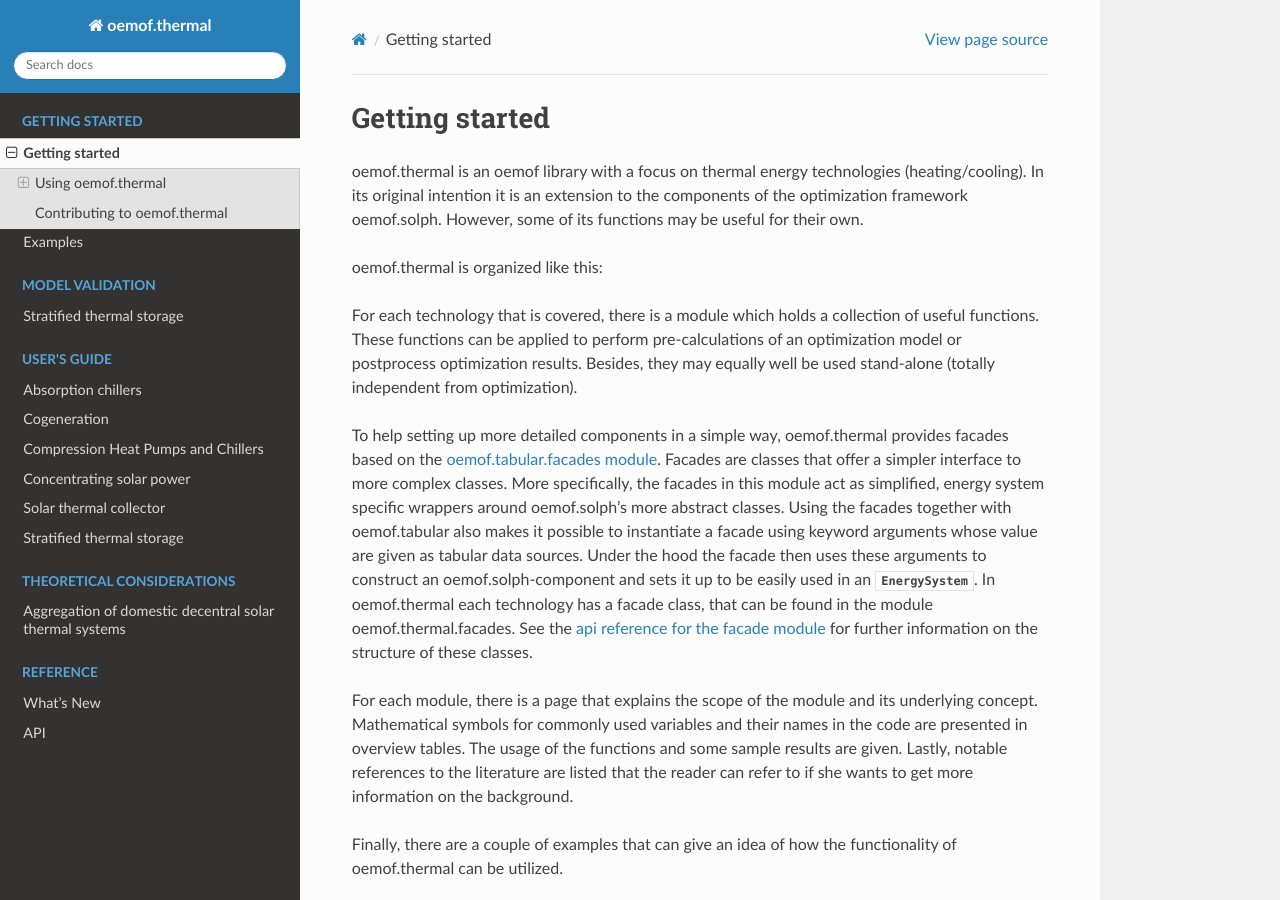
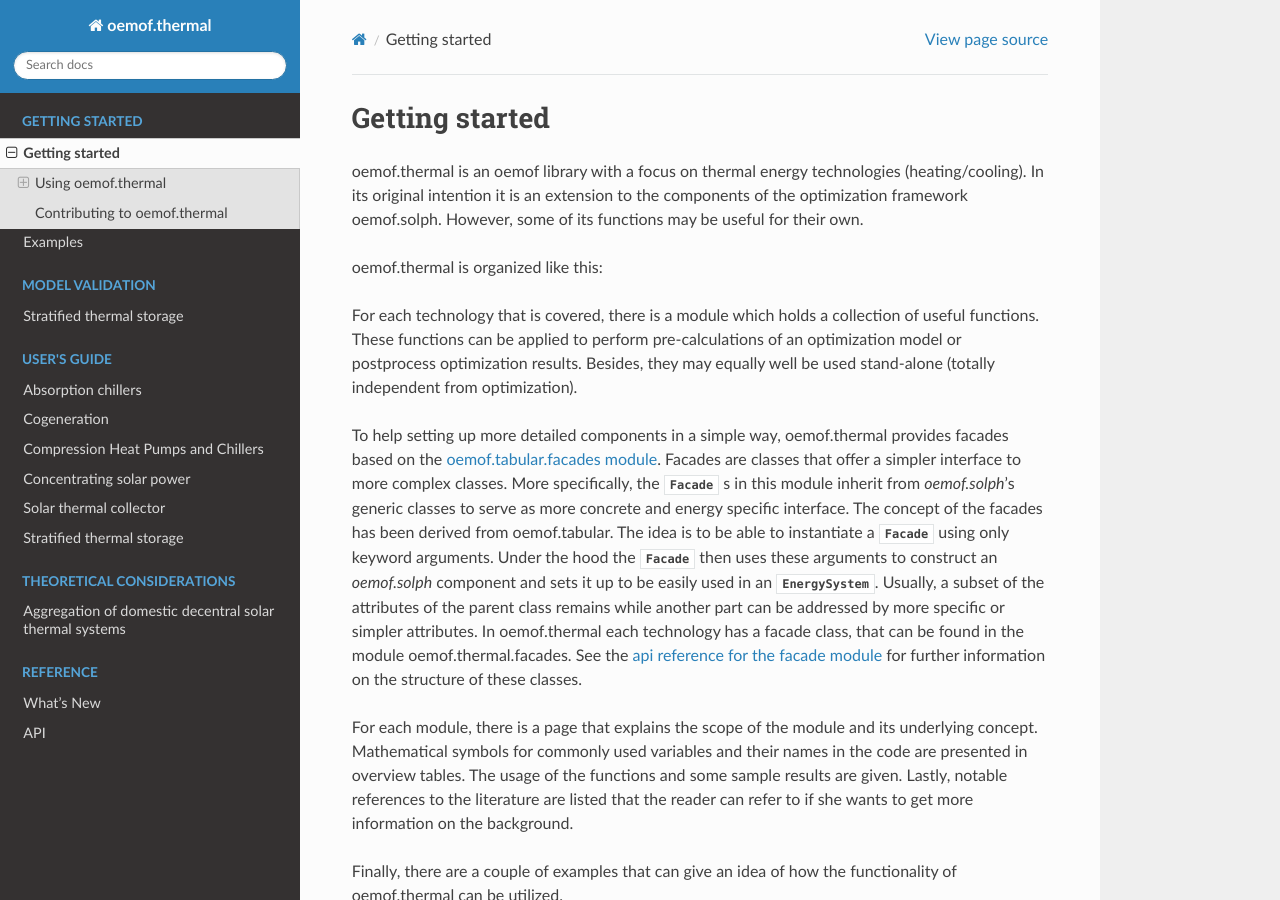
Before and after one commit to oemof/oemof-thermal, a Sphinx documentation site: the page built from docs/getting_started.rst, in a window 1280 px wide and 900 px high. Built offline with Sphinx 7.4.7 and the Read the Docs theme 2.0.0, drawn with Linux system fonts in a browser that asks for light colours; formulas are drawn with MathJax 3; pages that are not in the unit, such as notebooks, are missing from menus.

Commit message:
Update getting_started.rst

```diff
--- a/docs/getting_started.rst
+++ b/docs/getting_started.rst
@@ -17,12 +17,13 @@ optimization).
 
 To help setting up more detailed components in a simple way, oemof.thermal provides facades based on the
 `oemof.tabular.facades module <https://oemof-tabular.readthedocs.io/en/stable/reference/oemof.tabular.html>`_.
-Facades are classes that offer a simpler interface to more complex classes. More specifically,
-the facades in this module act as simplified, energy system specific wrappers around oemof.solph's
-more abstract classes. Using the facades together with oemof.tabular also makes it possible to
-instantiate a facade using keyword arguments whose value are given as tabular data sources. Under
-the hood the facade then uses these arguments to construct an oemof.solph-component and sets it up
-to be easily used in an :py:obj:`EnergySystem`. In oemof.thermal each technology has a facade class,
+Facades are classes that offer a simpler interface to more complex classes. More specifically, the :class:`Facade` s
+in this module inherit from `oemof.solph`'s generic classes to serve as more concrete and energy specific interface.
+The concept of the facades has been derived from oemof.tabular. The idea is to be able to
+instantiate a :class:`Facade` using only keyword arguments. Under the hood the :class:`Facade` then
+uses these arguments to construct an `oemof.solph` component and sets it up to be easily used in an
+:py:obj:`EnergySystem`. Usually, a subset of the attributes of the parent class remains while another
+part can be addressed by more specific or simpler attributes. In oemof.thermal each technology has a facade class,
 that can be found in the module oemof.thermal.facades. See the
 :ref:`api reference for the facade module <api_label>` for further information on the structure of
 these classes.
```
